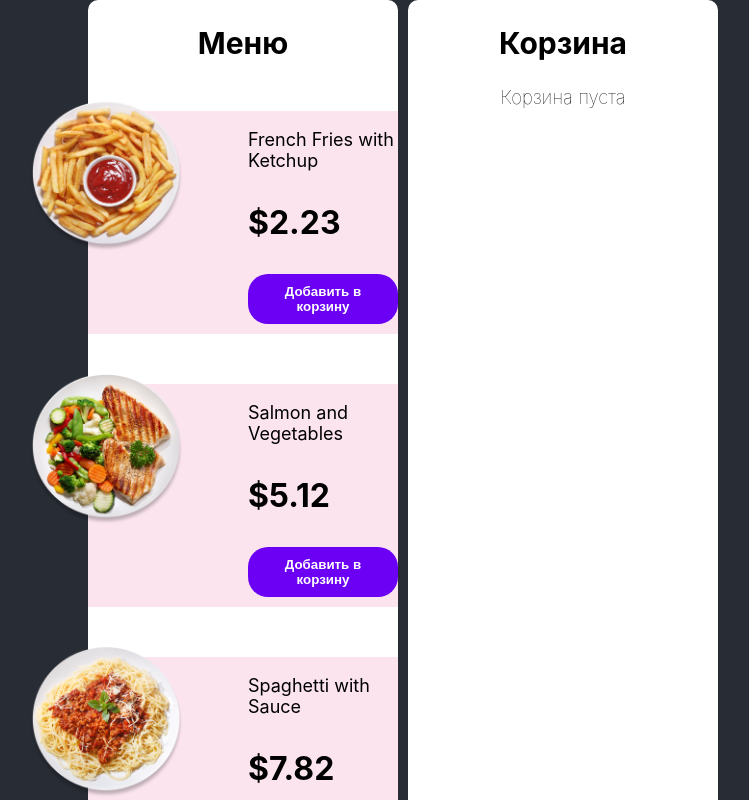
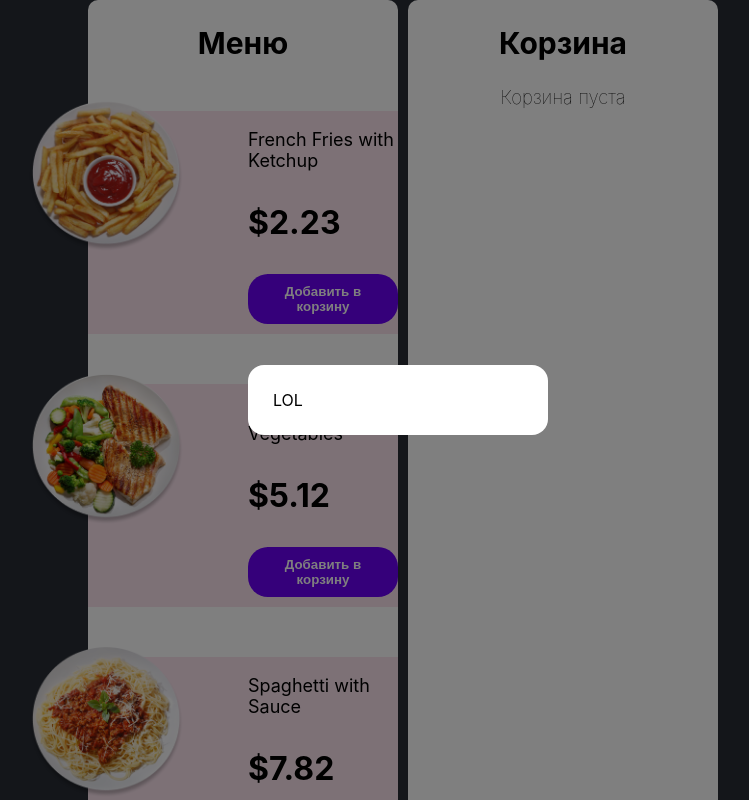
Before and after one commit to Liubov5/menu-reactjs, a React (Create React App) app: page / in a window 1280 px wide. Shown: the top 800 px of the page, without its empty margins (242-991 px from the left). Built offline with nearby package versions, Linux system fonts and the light colour scheme.

Commit message:
making modal

```diff
--- a/src/App.css
+++ b/src/App.css
@@ -84,13 +84,19 @@ body, html{
   color: white;
   font-weight: 600;
 }
-.showCartItem-enter {
-  left:-100%;
-  position: absolute;
+.item-enter {
+  opacity: 0;
 }
-.showCartItem-enter-active {
-  left:0;
-  position:absolute;
+.item-enter-active {
+  opacity: 1;
+  transition: opacity 500ms ease-in;
+}
+ .item-exit {
+  opacity: 1;
+}
+.item-exit-active {
+  opacity: 0;
+  transition: opacity 500ms ease-in;
 }
 @media (prefers-reduced-motion: no-preference) {
   .App-logo {
--- a/src/Components/Cart/CartItem.js
+++ b/src/Components/Cart/CartItem.js
@@ -5,11 +5,9 @@ import { addNumberAction, removeNumberAction, removeItemAction } from "../../sto
 import { FontAwesomeIcon } from '@fortawesome/react-fontawesome'
 import { faTrash } from '@fortawesome/free-solid-svg-icons'
 import { inShoppingCartAction } from "../../store/MenuReducer";
-import { CSSTransition } from "react-transition-group";
 
-export const CartItem = ({item}) => {
+export const CartItem = ({item, innerRef}) => {
     const dispatch = useDispatch();
-    const nodeRef = useRef(null);
     const addNumber = (id) => {
         dispatch(addNumberAction(id));
     }
@@ -22,8 +20,7 @@ export const CartItem = ({item}) => {
         dispatch(inShoppingCartAction(id));
     }
     return (
-        <CSSTransition in={true} timeout={500} classNames="showCartItem"  nodeRef={nodeRef}>
-        <div ref={nodeRef} className="cart-item-wrapper">
+        <div ref={innerRef} className="cart-item-wrapper">
             <div className="cart-item-block-left">
                 <img className="cart-item-img" src={require("../../"+item.image)}/>
                 <FontAwesomeIcon onClick={()=>removeItem(item.id, item.total)} icon={faTrash} style={{cursor:'pointer'}}/>
@@ -40,6 +37,5 @@ export const CartItem = ({item}) => {
                 }
             </div>
         </div>
-        </CSSTransition>
     )
 }
--- a/src/Components/Cart/CartList.js
+++ b/src/Components/Cart/CartList.js
@@ -1,10 +1,12 @@
-import React, { useEffect } from "react";
+import React, { useEffect, useRef } from "react";
 import '../../App.css';
 import { useSelector } from "react-redux";
 import { CartItem } from "./CartItem";
+import { CSSTransition, TransitionGroup } from "react-transition-group";
 
 export const CartList = ({title}) => {
     const cart = useSelector(state=>state.CartReducer.cart)
+    const nodeRef = React.useRef(null);
     useEffect(()=>{
 
     }, [cart])
@@ -15,7 +17,19 @@ export const CartList = ({title}) => {
             {cart.items.length === 0
                 ? <h3 style={{textAlign:'center', fontWeight:'100'}}>Корзина пуста</h3>
                 :   <div>
-                        {cart.items.map(item=><CartItem key={item.id} item={item} /> ) }
+                        <TransitionGroup>
+                            {cart.items.map((item,index)=>
+                            <CSSTransition
+                                in={true}
+                                key={index}
+                                classNames="item"
+                                timeout={500}
+                                nodeRef={nodeRef}
+                            >
+                                <CartItem innerRef={nodeRef} key={item.id} item={item} />
+                            </CSSTransition>
+                            )}
+                       </TransitionGroup>
 
                         <h2 style={{textAlign: 'center'}}>Total summ: {cart.totalSumm}$</h2>
                     </div>
--- a/src/Components/Menu/MenuItem.js
+++ b/src/Components/Menu/MenuItem.js
@@ -12,11 +12,13 @@ export const MenuItem = ({item}) => {
         dispatch(addItemAction(item));
         dispatch(inShoppingCartAction(item.id));
     }
+    const openModal = (id) =>{
 
+    }
     return(
         <div className="item-wrapper">
             <div className="item-block">
-                <img className="item-img" src={require("../../"+item.image)}/>
+                <img onClick={()=>openModal(item.id)} className="item-img" src={require("../../"+item.image)}/>
                 {/* что делает require */}
             </div>
             <div className="item-block">
@@ -25,7 +27,6 @@ export const MenuItem = ({item}) => {
 
                 <Button isDisabled={item.inShoppingCart} addToCart={()=>addToCart(item)}>{item.inShoppingCart ? "В корзине" :  "Добавить в корзину" }</Button>
             </div>
-
         </div>
     )
 }
--- a/src/Components/Menu/MenuList.js
+++ b/src/Components/Menu/MenuList.js
@@ -1,6 +1,7 @@
 import React from "react";
 import "../../App.css"
 import { MenuItem } from "./MenuItem";
+
 
 export const MenuList = ({title, items}) => {
 
@@ -10,6 +11,7 @@ export const MenuList = ({title, items}) => {
             {items.map(item=>{
                 return <MenuItem key={item.id} item={item} />
             })}
+
         </div>
     )
 }
--- a/src/Components/Menu/MenuWrapper.js
+++ b/src/Components/Menu/MenuWrapper.js
@@ -1,18 +1,24 @@
-import React from "react";
+import React, { useState } from "react";
 import { useSelector } from "react-redux";
 import '../../App.css';
 import { MenuList } from "./MenuList";
 import { CartList } from "../Cart/CartList";
+import { ItemModal } from "../Modal/ItemModal";
+import Context from "../../Context";
 
 
 export const MenuWrapper = () => {
     const menuItems = useSelector(state=>state.MenuReducer.menuList);
-
+    const [modal, setModal] = useState(false)
 
     return(
-        <div className="menu_wrapper">
-          <MenuList title="Меню" items={menuItems}/>
-          <CartList title="Корзина"/>
-        </div>
+        <Context.Provider value={[modal,setModal]}>
+          <div className="menu_wrapper">
+            <MenuList title="Меню" items={menuItems}/>
+            <CartList title="Корзина"/>
+            <ItemModal visible={true} setVisible={setModal} id={1}>LOL</ItemModal>
+          </div>
+        </Context.Provider>
+
     )
 }
--- /dev/null
+++ b/src/Components/Modal/ItemModal.js
@@ -0,0 +1,17 @@
+import React from "react";
+import cl from './ItemModal.module.css';
+
+export const ItemModal = ({children, id, visible=true, setVisible}) => {
+    const rootClasses = [cl.myModal];
+   if(visible){
+        rootClasses.push(cl.active);
+   }
+
+    return (
+        <div onClick={()=> {setVisible(false)}} className={rootClasses.join(' ')}>
+        <div onClick={(e)=>{e.stopPropagation()}} className={cl.myModalContent}>
+            {children}
+        </div>
+    </div>
+    )
+}
--- /dev/null
+++ b/src/Components/Modal/ItemModal.module.css
@@ -0,0 +1,21 @@
+.myModal{
+    position: absolute;
+    top:0;
+    bottom: 0;
+    right: 0;
+    left:0;
+    display: none;
+    background-color: rgba(0, 0, 0, 0.5);
+}
+
+.myModalContent{
+    padding: 25px;
+    background-color: white;
+    border-radius: 16px;
+    min-width: 250px;
+}
+.myModal.active{
+    display: flex;
+    justify-content: center;
+    align-items: center;
+}
--- /dev/null
+++ b/src/Context.js
@@ -0,0 +1,5 @@
+import React from "react";
+
+const Context = React.createContext();
+
+export default Context;
```
Also changed, not shown: ToDo.txt.
